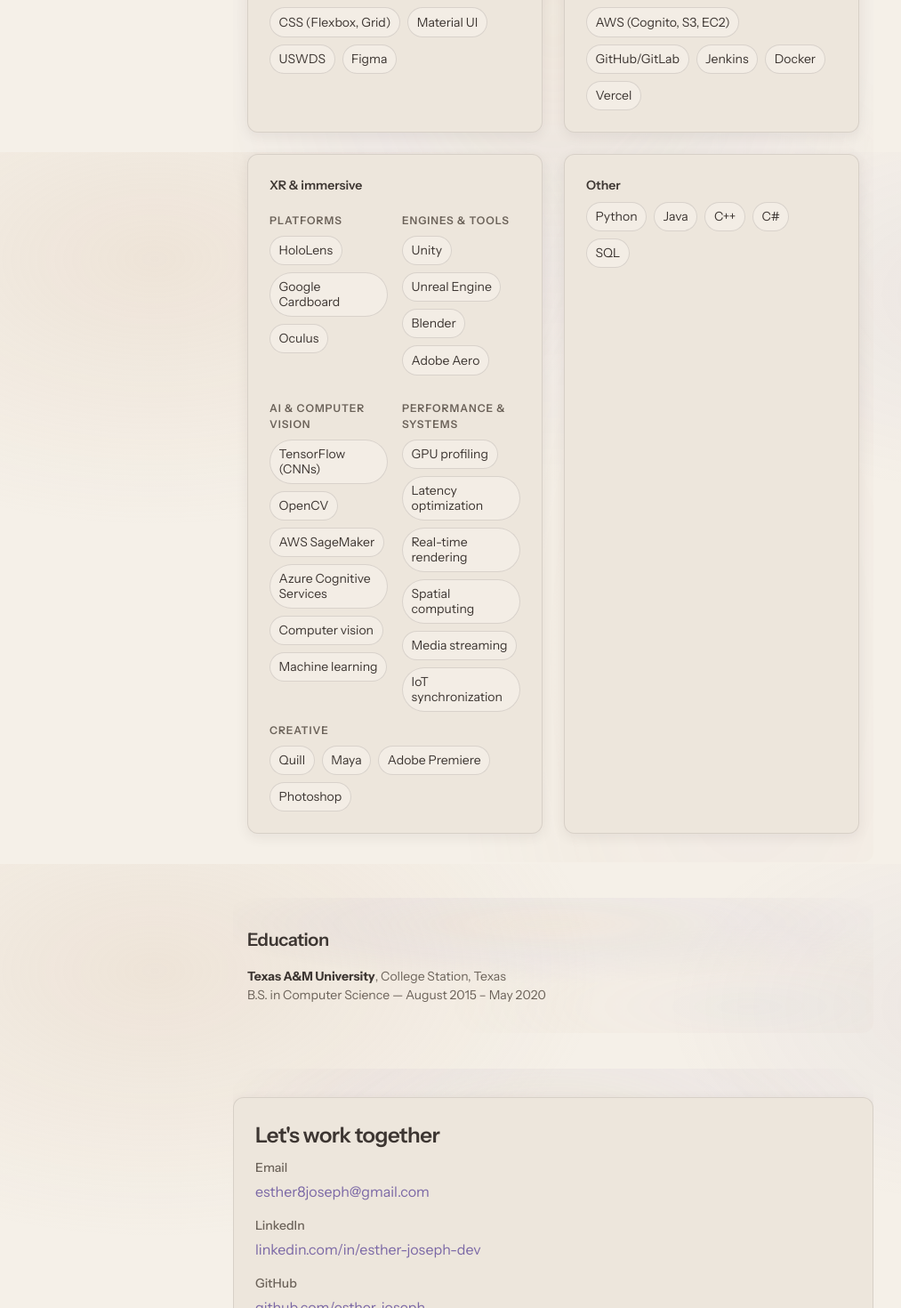
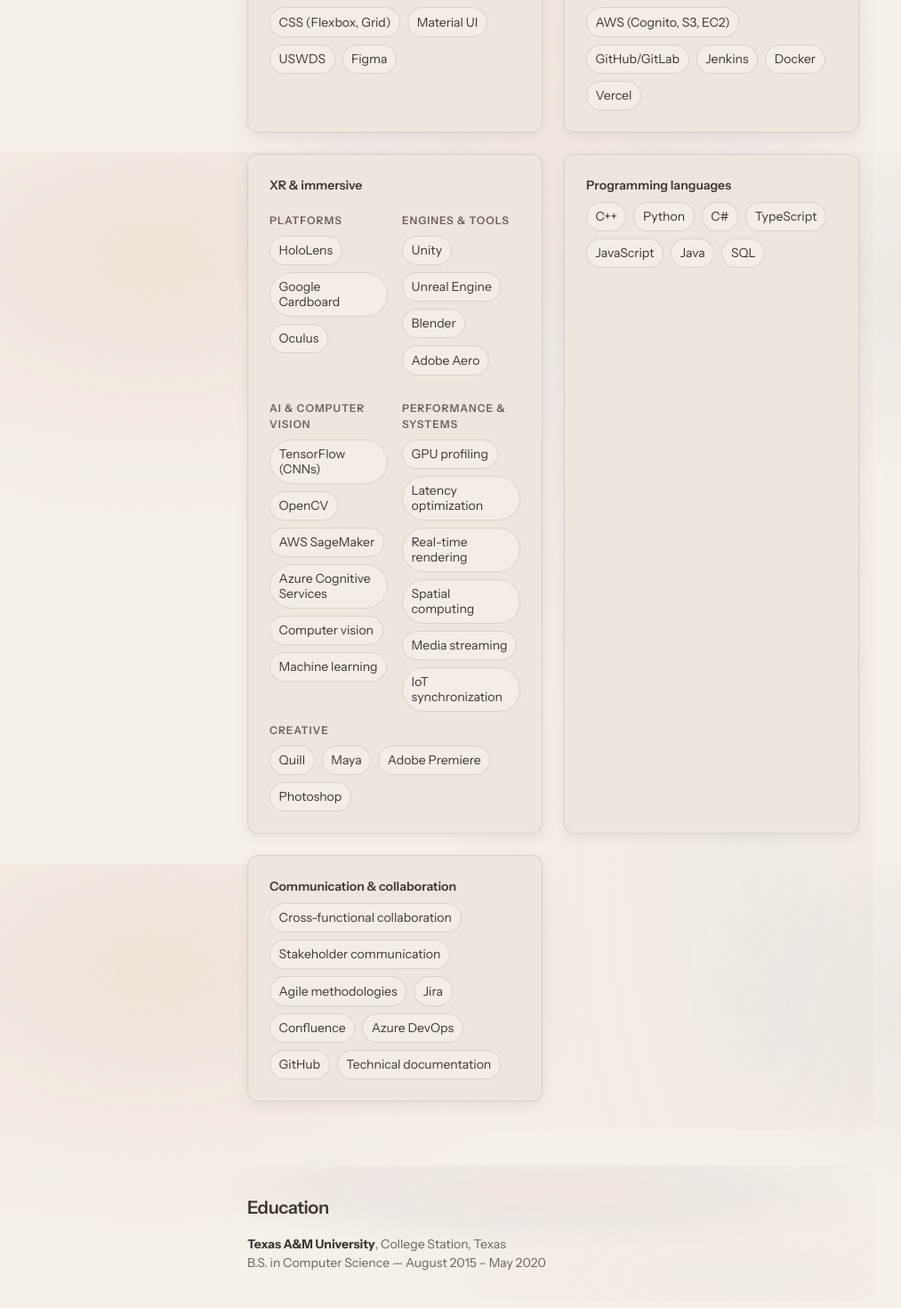
Before and after one commit to esther-joseph/esther-joseph-portfolio-website, a React (Vite) app: page / in a window 1280 px wide. Shown: the part 4629-6099 px from the top of the page at 89% size, without its empty margins (18-1031 px from the left). Built offline with nearby package versions, Linux system fonts and the light colour scheme.

Commit message:
update skills section

```diff
--- a/src/data/resume.ts
+++ b/src/data/resume.ts
@@ -149,7 +149,17 @@
     "Docker",
     "Vercel",
   ],
-  other: ["Python", "Java", "C++", "C#", "SQL"],
+  programmingLanguages: ["C++", "Python", "C#", "TypeScript", "JavaScript", "Java", "SQL"],
+  communicationCollaboration: [
+    "Cross-functional collaboration",
+    "Stakeholder communication",
+    "Agile methodologies",
+    "Jira",
+    "Confluence",
+    "Azure DevOps",
+    "GitHub",
+    "Technical documentation",
+  ],
   arVrCreative: [
     "Unity",
     "Unreal Engine",
--- a/src/pages/HomePage.tsx
+++ b/src/pages/HomePage.tsx
@@ -322,10 +322,24 @@
           </section>
 
           <section className={styles.skillsCard} aria-label="Other skills">
-            <h3 className={styles.skillsCategory}>Other</h3>
+            <h3 className={styles.skillsCategory}>Programming languages</h3>
             <ul className={styles.skillsChips}>
-              {skills.other.map((s) => (
-                <li key={`other-${s}`} className={styles.skillChip}>
+              {skills.programmingLanguages.map((s) => (
+                <li key={`lang-${s}`} className={styles.skillChip}>
+                  {s}
+                </li>
+              ))}
+            </ul>
+          </section>
+
+          <section
+            className={styles.skillsCard}
+            aria-label="Communication and collaboration skills"
+          >
+            <h3 className={styles.skillsCategory}>Communication & collaboration</h3>
+            <ul className={styles.skillsChips}>
+              {skills.communicationCollaboration.map((s) => (
+                <li key={`collab-${s}`} className={styles.skillChip}>
                   {s}
                 </li>
               ))}
```
